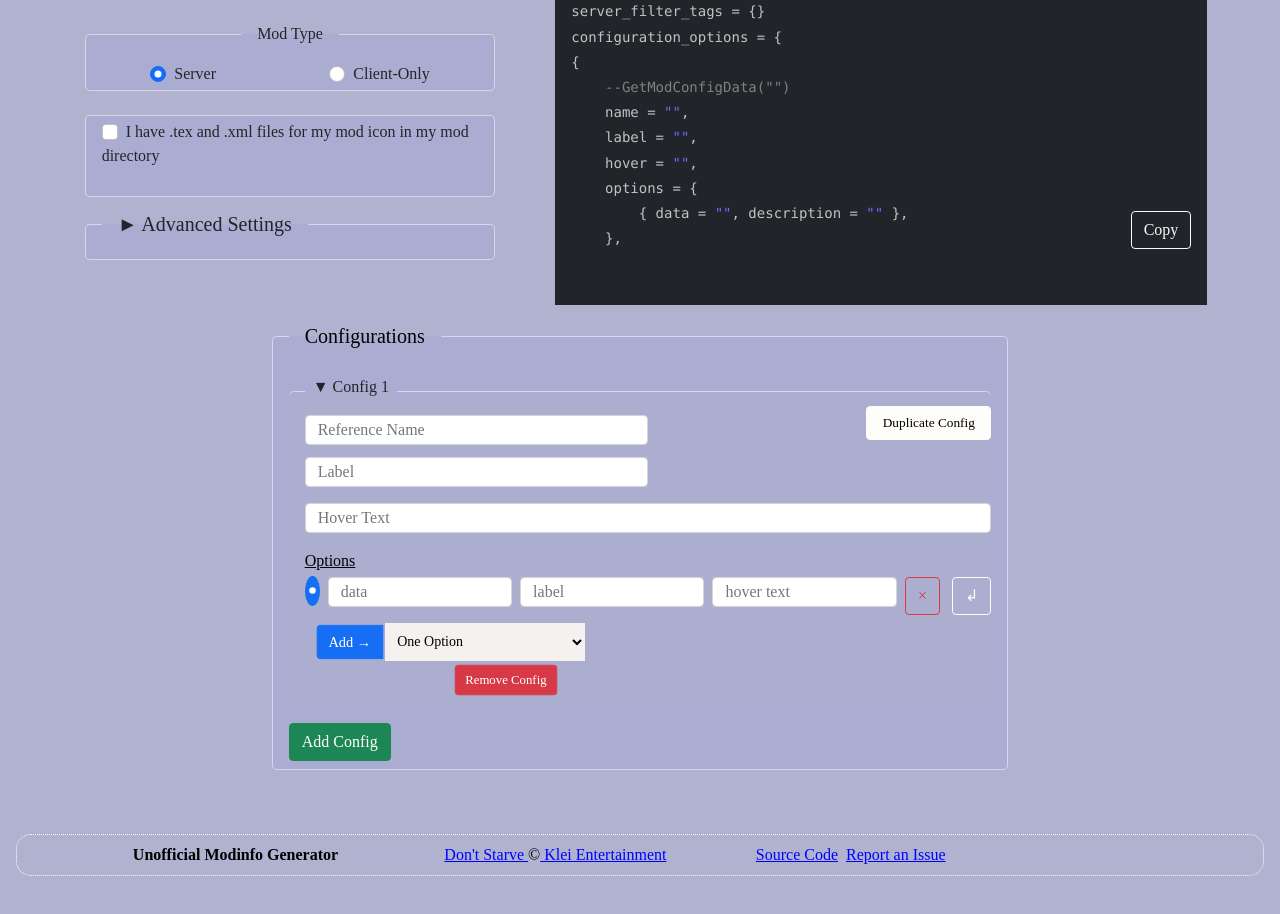
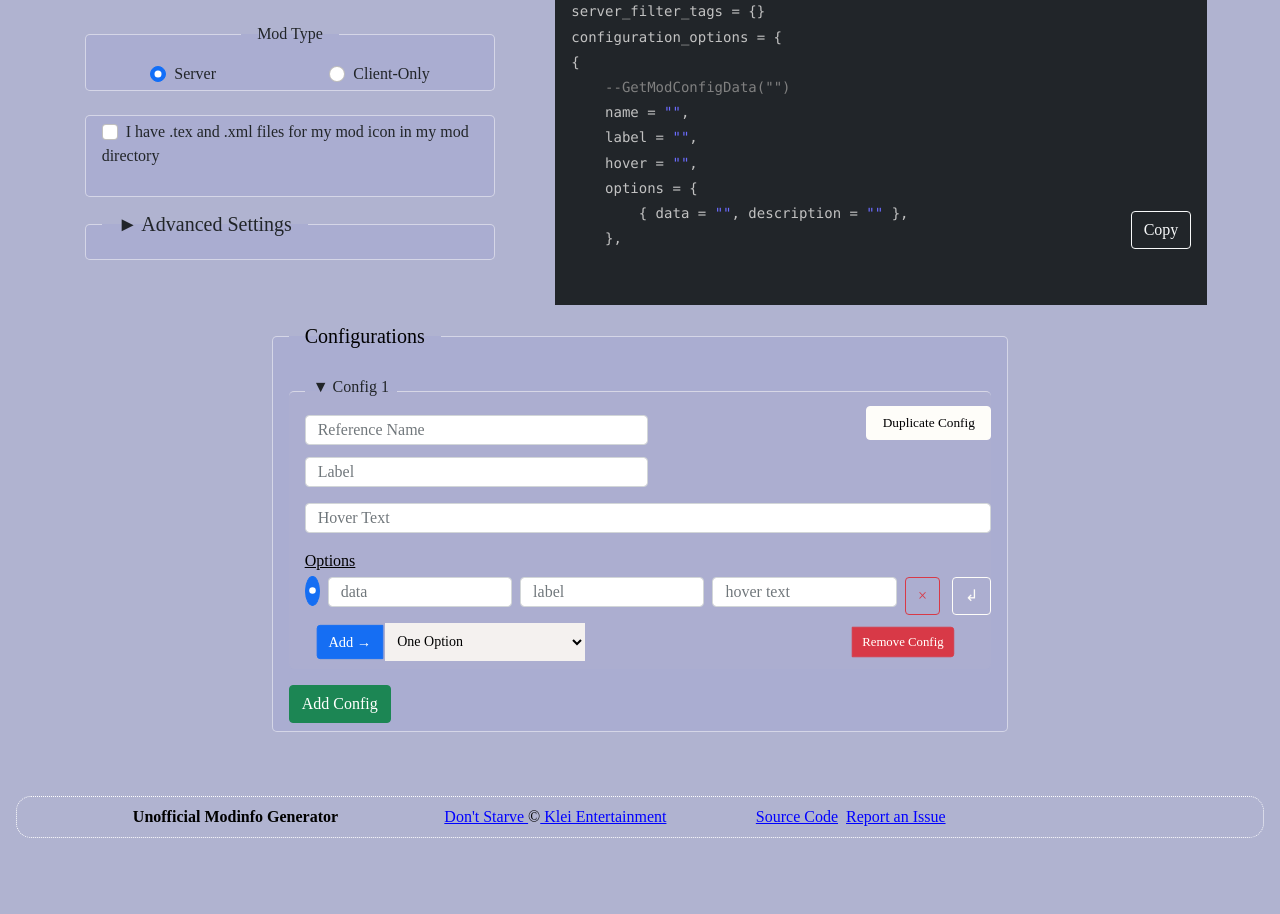
Before and after one commit to ruuzia/DST-modinfo.lua-Generator, a website: page index.html in a window 1280 px wide. Shown: the part 649-1563 px from the top of the page. After the commit the page ends 1535 px from the top, so only its background shows below. Drawn offline with nearby package versions, Linux system fonts and the light colour scheme.

Commit message:
inline remove config

```diff
--- a/index.html
+++ b/index.html
@@ -301,7 +301,7 @@
                 </div>
               </div>
             </div>
-            <div class="input-group">
+            <div class="input-group" style="width: fit-content;">
               <button class="btn btn-primary ms-2 add-option" type="button" onclick="onAddOptionClick(this)">
                 Add →</button>
               <select class="add-option-select form-select-sm">
@@ -309,9 +309,10 @@
                 <option value="KEYS">Letters A-Z</option>
                 <option value="INCREMENT">Increment</option>
               </select>
+              <div style="min-width: 20vw;"></div>
+              <button class="btn btn-danger remove-config" type="button" onclick="onRemoveConfigClick(this)">Remove
+                Config</button>
             </div>
-            <button class="btn btn-danger remove-config" type="button" onclick="onRemoveConfigClick(this)">Remove
-              Config</button>
 
           </div>
         </fieldset>
--- a/styles.css
+++ b/styles.css
@@ -171,7 +171,6 @@ label {
 
 .remove-config {
     transform: scale(0.8);
-    margin-left: 20%;
 }
 
 #duplicate-config {
```
